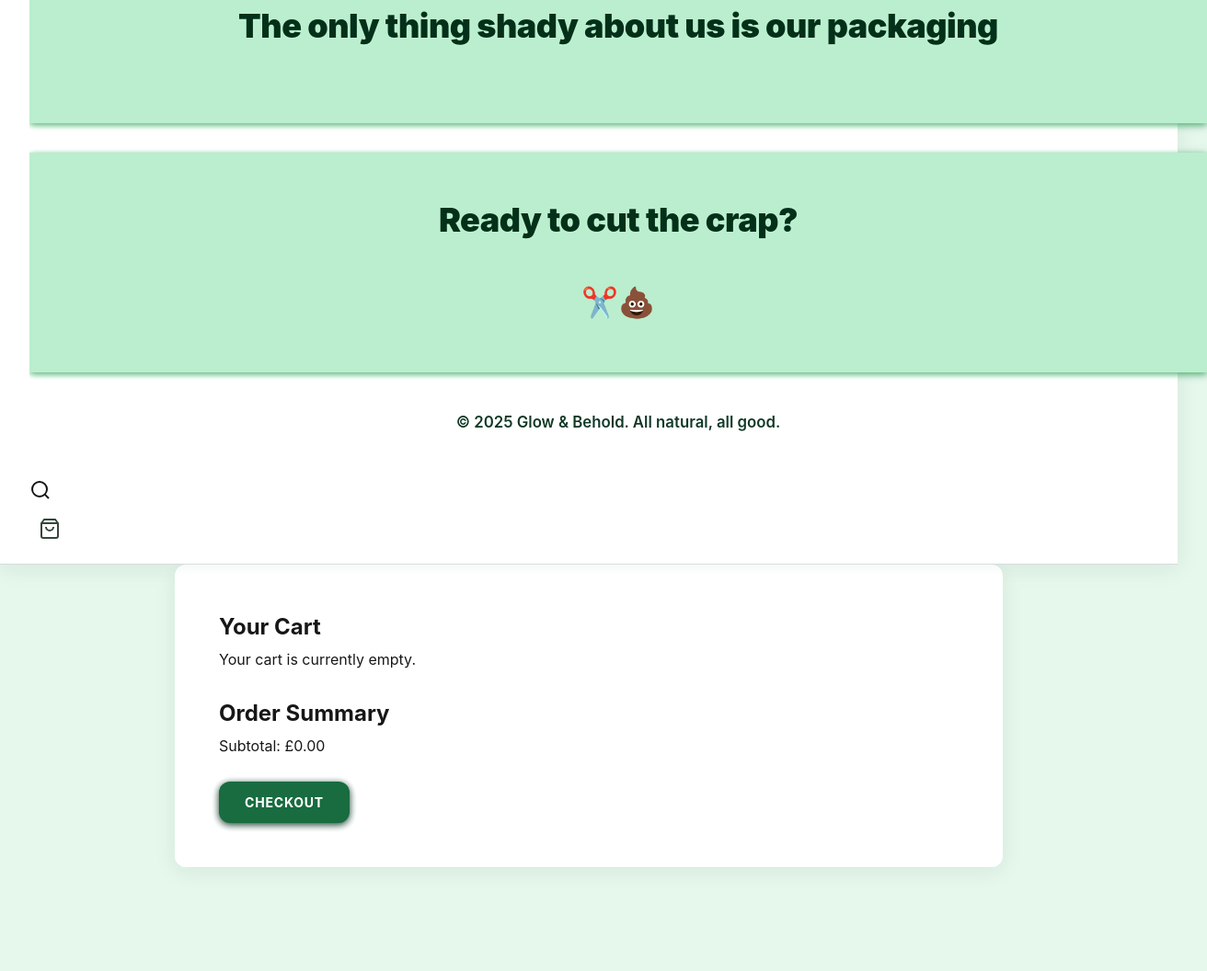
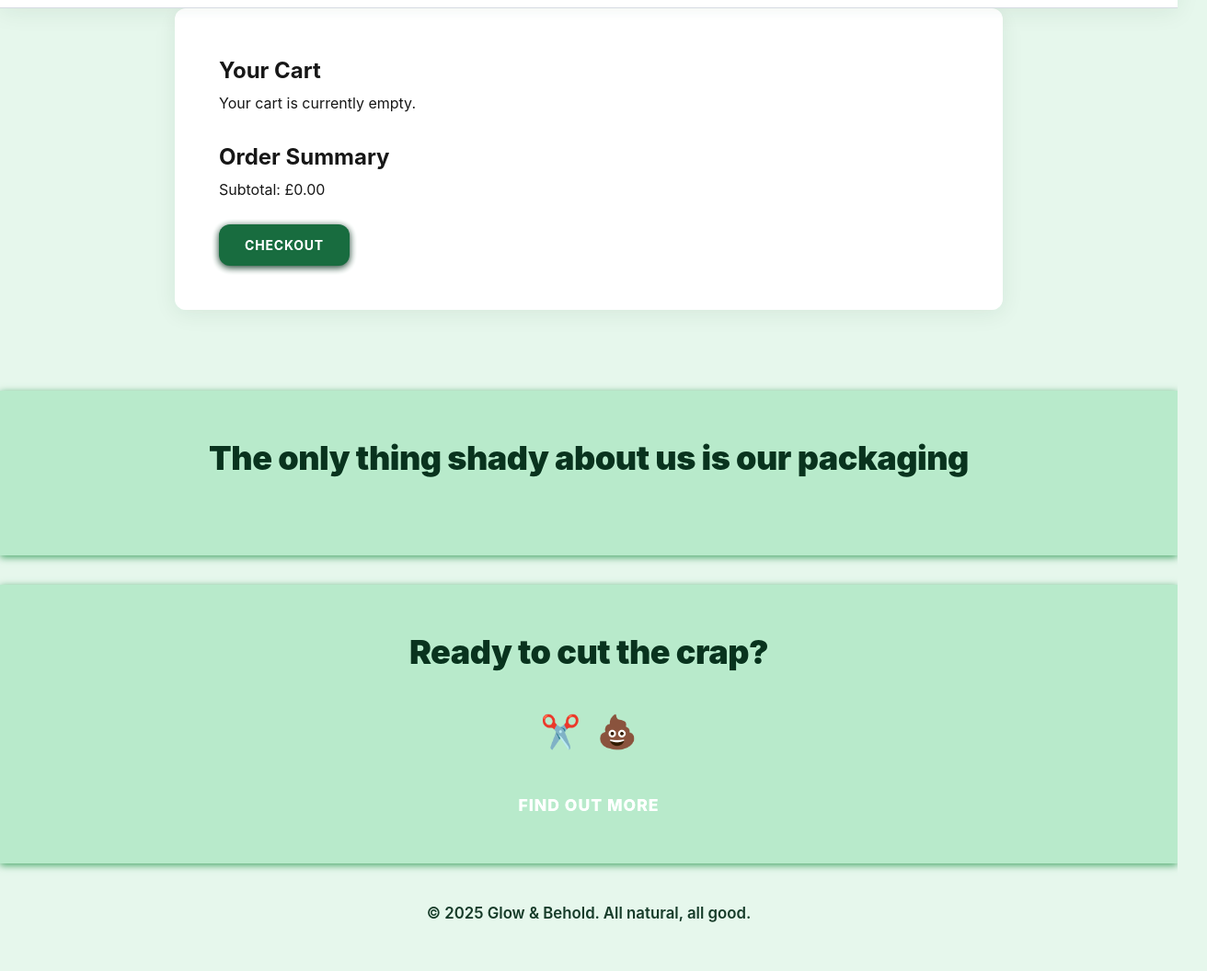
Before and after one commit to Joshua-Drake/glow-and-behold, a plain HTML site: page cart/cart.html in a window 1280 px wide. Shown: the part 260-1316 px from the top of the page at 92% size, 1312 px wide, since content can reach past the window. Before the commit the page ends 1251 px from the top, so only its background shows below. Drawn offline with Linux system fonts and the light colour scheme.

Commit message:
Cart fixes

```diff
--- a/cart/cart.html
+++ b/cart/cart.html
@@ -28,16 +28,9 @@
                     <li><a href="../blog/blog.html">Blog</a></li>
                     <li><a href="../story/story.html">Our Story</a></li>
                 </ul>
-                <footer class="footer">
-                    <div class="promo-banner">
-                        <p class="promo-text">The only thing shady about us is our packaging</p>
-                    </div>
-                    <div class="promo-banner">
-                        <p class="promo-text">Ready to cut the crap?</p>
-                        <span style="font-size:2rem; display:inline-block; margin-top:0.2em; text-align:center; width:100%;">✂️💩</span>
-                    </div>
-                    <p class="footer-copyright">&copy; 2025 Glow & Behold. All natural, all good.</p>
-                </footer>
+            </nav>
+            <div class="header-actions">
+                <button class="icon-btn search-btn" aria-label="Search products">
                     <svg width="24" height="24" viewBox="0 0 24 24" fill="none" stroke="currentColor" stroke-width="2">
                         <circle cx="11" cy="11" r="8"></circle>
                         <path d="m21 21-4.35-4.35"></path>
@@ -72,5 +65,18 @@
             </div>
         </section>
     </main>
+    <footer class="footer">
+        <div class="promo-banner">
+            <p class="promo-text">The only thing shady about us is our packaging</p>
+        </div>
+        <div class="promo-banner">
+            <p class="promo-text">Ready to cut the crap?</p>
+            <div class="promo-icons">
+                <span>✂️</span><span>💩</span>
+            </div>
+            <a href="../educate/educate.html" class="btn btn-cta"><span class="btn-cta-text">Find Out More</span></a>
+        </div>
+        <p class="footer-copyright">&copy; 2025 Glow & Behold. All natural, all good.</p>
+    </footer>
 </body>
 </html>
--- a/styles.css
+++ b/styles.css
@@ -933,10 +933,27 @@ main {
 .promo-banner .btn-cta:active .btn-cta-text {
     transform: scale(1.14);
 }
+
 .promo-banner .btn-cta:hover, .promo-banner .btn-cta:focus, .promo-banner .btn-cta:active {
     background: var(--accent-color) !important;
     color: #fff !important;
     box-shadow: none !important;
+}
+
+/* Center and stack promo icons in banners */
+.promo-icons {
+    display: flex;
+    flex-direction: row;
+    justify-content: center;
+    align-items: center;
+    gap: 0.5em;
+    font-size: 2.2rem;
+    margin: 0.2em 0 1em 0;
+    width: 100%;
+}
+.promo-icons span {
+    display: inline-block;
+    text-align: center;
 }
 
 .cta-banner {
```
